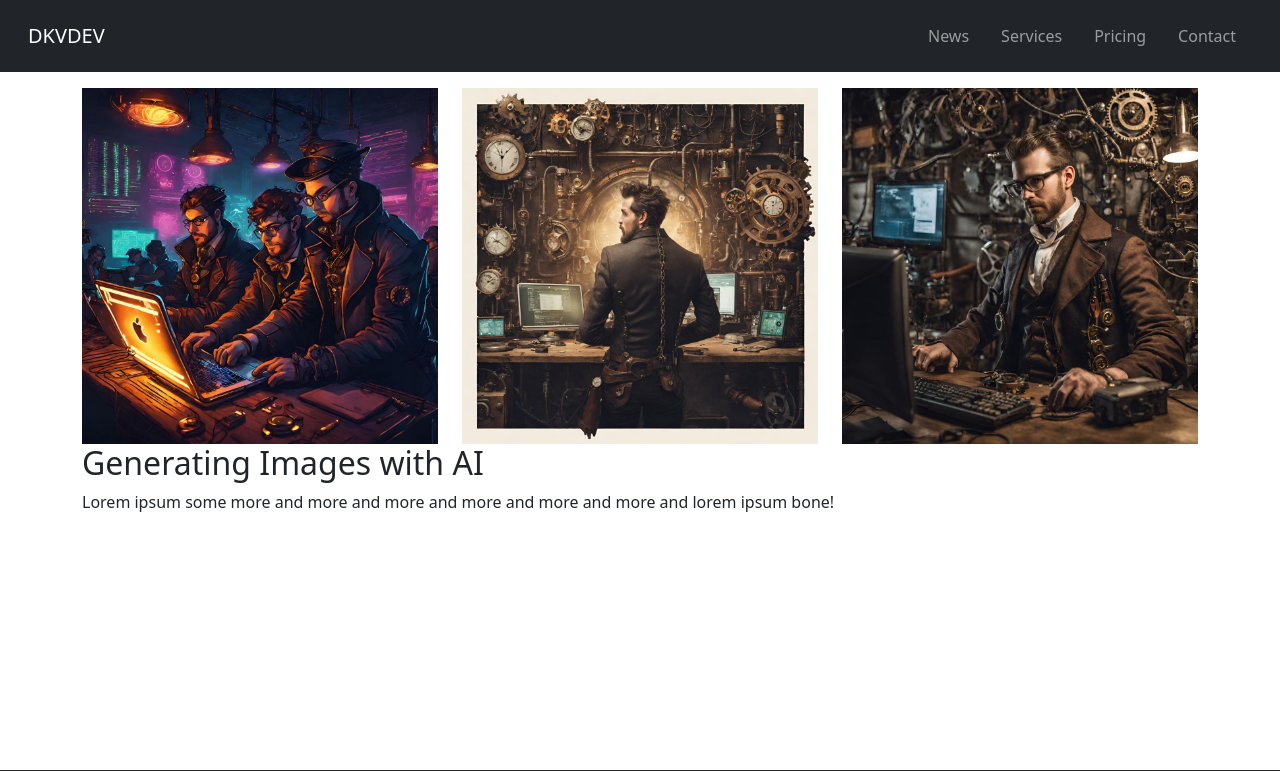
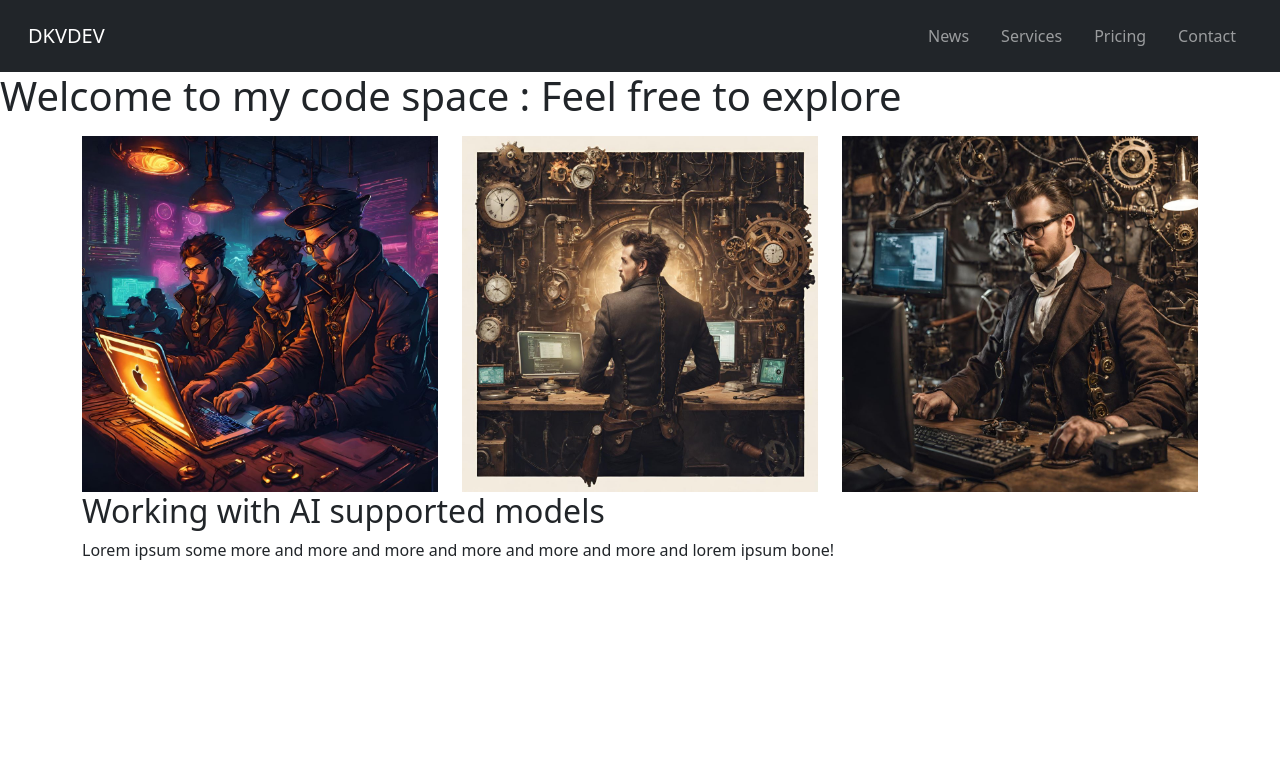
Before and after one commit to mr-35843/dkvdev, a PHP site: page / in a window 1280 px wide. Shown: the top 771 px of the page. Run offline with PHP 8.4, Linux system fonts and the light colour scheme.

Commit message:
scaffolding

```diff
--- /dev/null
+++ b/globals.js
@@ -0,0 +1,2 @@
+const protocol="http://"
+const host=document.getElementById("hostName").innerHTML;
--- a/views/index/index-translation-en.json
+++ b/views/index/index-translation-en.json
@@ -1,6 +1,9 @@
 {
 "LANGUAGE":"EN",
 "HEADER":"Welcome to my code space : Feel free to explore",
-"":"",
-"":""
+"IMG_ALT_1":"Playing with AI - Stable diffusion",
+"IMG_ALT_2":"Playing some more with AI - Stable diffusion",
+"IMG_ALT_3":"Another AI generated image with stable diffusion",
+"ARTICLE_HEADER":"Working with AI supported models",
+"ARTICLE_CONTENT":"<p>Lorem ipsum some more and more and more and more and more and more and lorem ipsum bone!</p>"
 }
--- a/views/index/index.html
+++ b/views/index/index.html
@@ -3,19 +3,19 @@
 <div class="row">
 
   <div class="col-md-4">
-    <img id="index-image-1" class="img-fluid" src="images/test.jpg" alt="Playing with AI - Stable diffusion">
+    <img id="index-image-1" class="img-fluid" src="images/test.jpg" alt="">
   </div>
   <div class="col-md-4">
-    <img id="index-image-2" class="img-fluid" src="images/testThree.jpg" alt="Playing some more with AI - Stable diffusion">
+    <img id="index-image-2" class="img-fluid" src="images/testThree.jpg" alt="">
   </div>
   <div class="col-md-4">
-    <img id="index-image-3" class="img-fluid" src="images/testTwo.jpg" alt="Another AI generated image with stable diffusion">
+    <img id="index-image-3" class="img-fluid" src="images/testTwo.jpg" alt="">
   </div>
 
   <div class="col-md-12">
-    <h2 id="index-article-header">Generating Images with AI</h2>
-	<p>Lorem ipsum some more and more and more and more and more and more and lorem ipsum bone!</p>
-
+    <h2 id="index-article-header"></h2>
+	  <div id="index-article"></div>
   </div>
 </div>
 </div>
+<script src="views/index/index.js"></script>
--- a/views/index/index.js
+++ b/views/index/index.js
@@ -0,0 +1,20 @@
+async function loadText(path){
+  const response = await fetch(path)
+  const json = await response.json();
+  return json
+}
+
+async function renderText(){
+    const dictionaryPath= "/views/index/index-translation-en.json";
+    const path = protocol+host+dictionaryPath;
+    const INDEX = await loadText(path);
+
+    document.getElementById("callToAction").innerHTML=INDEX.HEADER;
+    document.getElementById("index-image-1").alt = INDEX.IMG_ALT_1;
+    document.getElementById("index-image-2").alt = INDEX.IMG_ALT_2;
+    document.getElementById("index-image-3").alt = INDEX.IMG_ALT_3;
+    document.getElementById("index-article-header").innerHTML=INDEX.ARTICLE_HEADER;
+    document.getElementById("index-article").innerHTML=INDEX.ARTICLE_CONTENT;
+}
+
+renderText();
--- a/views/navbar/navbar.js
+++ b/views/navbar/navbar.js
@@ -1,8 +1,3 @@
-const protocol="http://"
-const host=document.getElementById("hostName").innerHTML;
-const dictionaryPath= "/views/navbar/navbar-translation-en.json";
-const path = protocol+host+dictionaryPath;
-
 async function loadText(path){
   const response = await fetch(path)
   const json = await response.json();
@@ -10,6 +5,8 @@ async function loadText(path){
 }
 
 async function renderText(){
+const dictionaryPath= "/views/navbar/navbar-translation-en.json";
+const path = protocol+host+dictionaryPath;
 const NAVBAR = await loadText(path);
 
 document.getElementById("navbar_brand").innerHTML=NAVBAR.BRAND;
--- a/views/navbar/navbar.php
+++ b/views/navbar/navbar.php
@@ -23,4 +23,5 @@
 	      </div>
 	    </div>
 	    </nav>
+<script src="globals.js"></script>
 <script src="views/navbar/navbar.js"></script>
```
